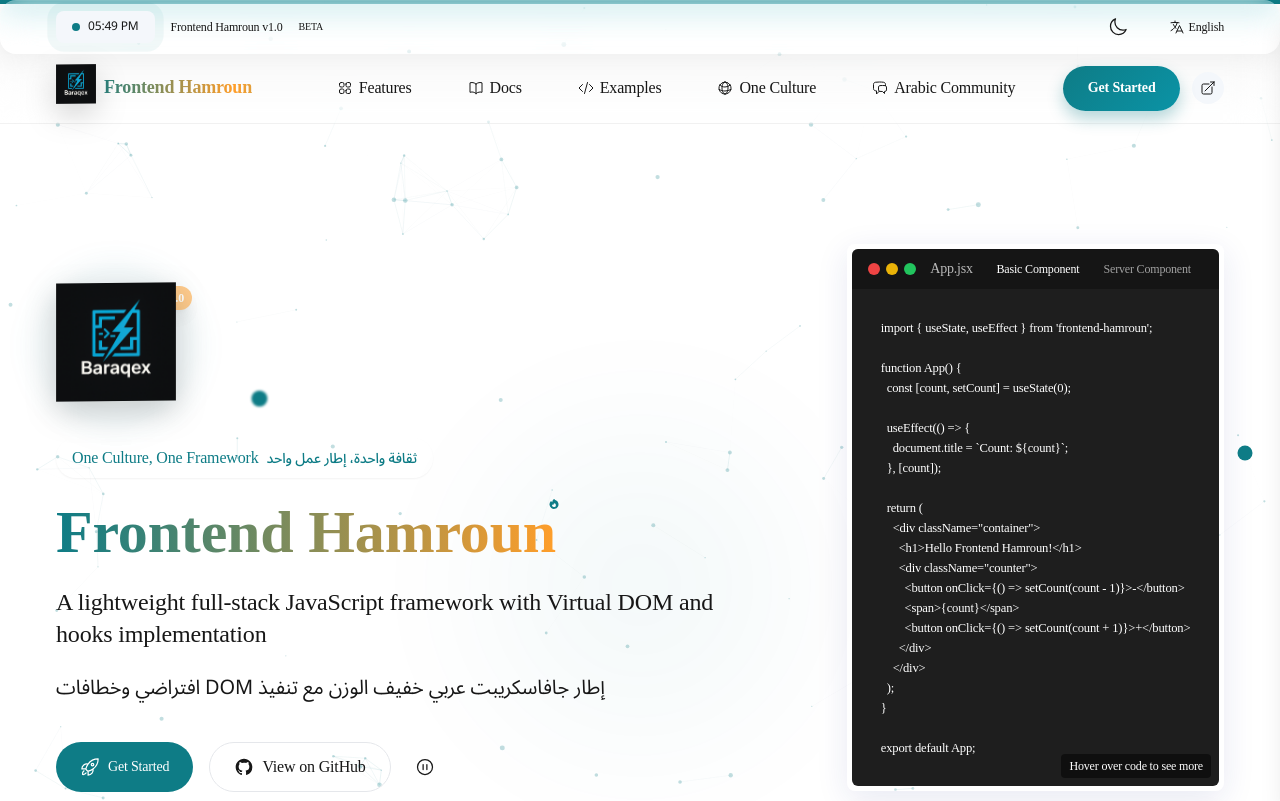
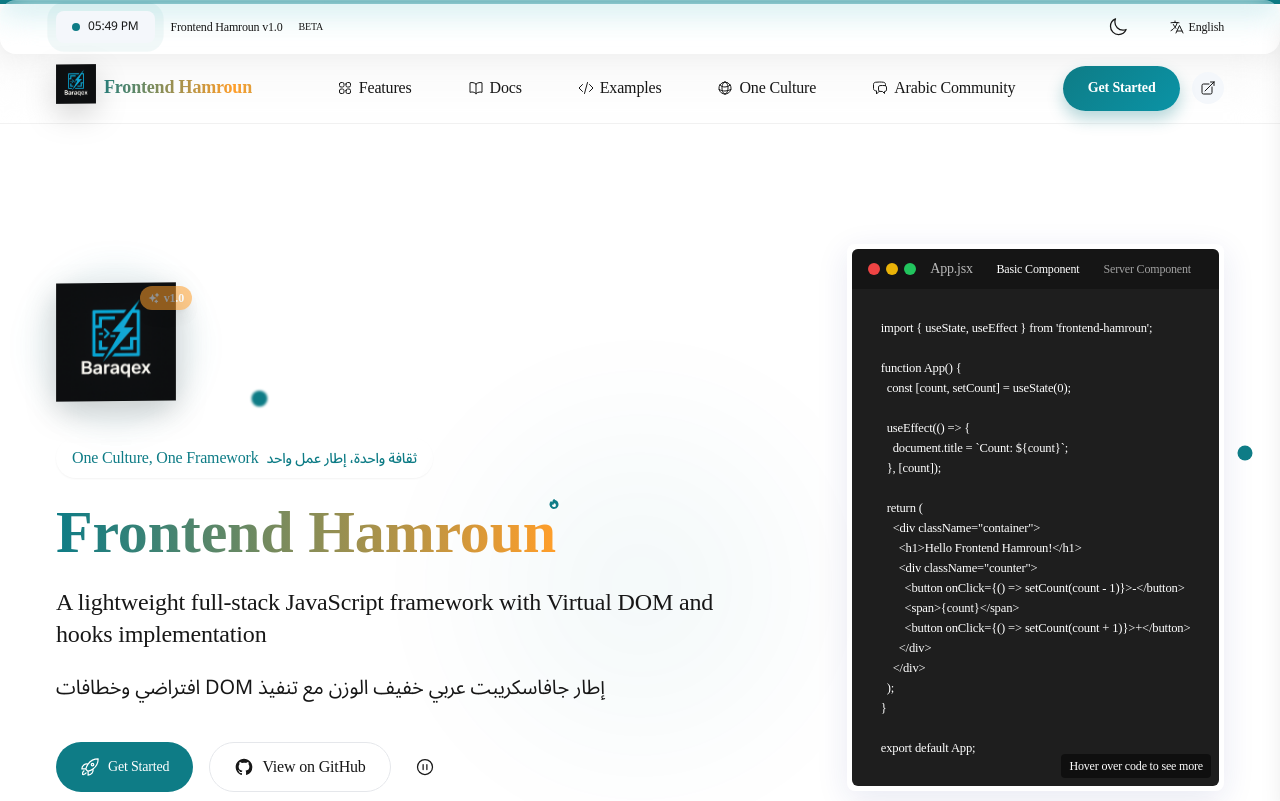
Before and after one commit to mohamedx2/pfe-documantation, a Next.js app: page / in a window 1280 px wide. Shown: the top 801 px of the page. Built offline with nearby package versions, Linux system fonts and the light colour scheme.

Commit message:
works correctly

```diff
--- a/src/app/layout.tsx
+++ b/src/app/layout.tsx
@@ -87,11 +87,11 @@
 
   return (
     <>
-      <html lang="en" className="scroll-smooth">
+      <html lang="en" className="scroll-smooth"  >
         <body
           className={`${geistSans.variable} ${geistMono.variable} antialiased`}
         >
-          <ThemeProvider>
+          <ThemeProvider attribute="class" defaultTheme="system" enableSystem theme="dark"   >
             <NavigationProvider>
               {/* Interactive background */}
               <InteractiveBackground
--- a/src/app/page.tsx
+++ b/src/app/page.tsx
@@ -391,7 +391,7 @@
                       height={120}
                       className="object-contain animate-float-3d relative z-10"
                     />
-                    <div className="absolute -right-4 top-0 bg-accent text-white text-xs font-bold px-2 py-1 rounded-full flex items-center gap-1 shadow-lg animate-pulse">
+                    <div className="absolute -right-4 top-0 bg-accent text-white text-xs font-bold px-2 py-1 rounded-full flex items-center gap-1 shadow-lg animate-pulse z-10">
                       <SparklesIcon className="w-3 h-3" /> v1.0
                     </div>
 
--- a/src/components/AnimatedCounter.tsx
+++ b/src/components/AnimatedCounter.tsx
@@ -130,6 +130,7 @@
     }
   };
 
+  // eslint-disable-next-line react-hooks/exhaustive-deps
   const startAnimation = () => {
     if (rafRef.current) {
       cancelAnimationFrame(rafRef.current);
@@ -172,11 +173,12 @@
         cancelAnimationFrame(rafRef.current);
       }
       if (observerRef.current && elementRef.current) {
+        // eslint-disable-next-line react-hooks/exhaustive-deps
         observerRef.current.unobserve(elementRef.current);
         observerRef.current.disconnect();
       }
     };
-  }, [animateOnView, end, duration, start]);
+  }, [animateOnView, end, duration, start, viewThreshold, startAnimation]);
 
   // Reset animation when end value changes
   useEffect(() => {
@@ -184,7 +186,7 @@
     if (hasAnimatedRef.current) {
       startAnimation();
     }
-  }, [end]);
+  }, [end, startAnimation]);
 
   return (
     <div ref={elementRef} className={`animated-counter ${className}`}>
--- a/src/components/NotificationToast.tsx
+++ b/src/components/NotificationToast.tsx
@@ -36,7 +36,9 @@
 // Provider component
 export const ToastProvider: React.FC<{ children: React.ReactNode }> = ({ children }) => {
   const [toasts, setToasts] = useState<Toast[]>([]);
-
+   const hideToast = useCallback((id: string) => {
+    setToasts(prev => prev.filter(toast => toast.id !== id));
+  }, []);
   const showToast = useCallback((params: Omit<Toast, 'id'>) => {
     const id = Math.random().toString(36).substr(2, 9);
     const toast: Toast = {
@@ -54,11 +56,9 @@
     }
 
     return id;
-  }, []);
+  }, [hideToast]);
 
-  const hideToast = useCallback((id: string) => {
-    setToasts(prev => prev.filter(toast => toast.id !== id));
-  }, []);
+
 
   const updateToast = useCallback((id: string, params: Partial<Omit<Toast, 'id'>>) => {
     setToasts(prev => prev.map(toast =>
--- a/src/components/RevealOnScroll.tsx
+++ b/src/components/RevealOnScroll.tsx
@@ -37,6 +37,7 @@
 
     return () => {
       if (ref.current) {
+        // eslint-disable-next-line react-hooks/exhaustive-deps
         observer.unobserve(ref.current);
       }
     };
--- a/src/components/ScrollToTopButton.tsx
+++ b/src/components/ScrollToTopButton.tsx
@@ -14,6 +14,7 @@
 }) => {
   const [isVisible, setIsVisible] = useState(false);
 
+  // eslint-disable-next-line react-hooks/exhaustive-deps
   const toggleVisibility = () => {
     if (window.pageYOffset > threshold) {
       setIsVisible(true);
@@ -35,7 +36,7 @@
     return () => {
       window.removeEventListener('scroll', toggleVisibility);
     };
-  }, [threshold]);
+  }, [threshold, toggleVisibility]);
 
   return (
     <button
--- a/src/components/ThemeProvider.tsx
+++ b/src/components/ThemeProvider.tsx
@@ -29,48 +29,55 @@
   storageKey = "theme",
   ...props
 }: ThemeProviderProps) {
-  // Use useState with a function to avoid localStorage access during SSR
+  // Use a mounting state to prevent hydration mismatch
+  const [mounted, setMounted] = useState(false);
   const [theme, setTheme] = useState<Theme>(defaultTheme);
 
-  // Only access localStorage after component has mounted (client-side only)
+  // Only access localStorage after component has mounted
   useEffect(() => {
+    setMounted(true);
     const savedTheme = localStorage.getItem(storageKey) as Theme | null;
     if (savedTheme) {
       setTheme(savedTheme);
     }
   }, [storageKey]);
 
+  // Apply theme to document element only after mounting
   useEffect(() => {
+    if (!mounted) return;
+
     const root = window.document.documentElement;
-
-    // Remove both classes first to ensure clean state
     root.classList.remove("light", "dark");
 
-    // Apply theme class to root element
+    let resolvedTheme: "light" | "dark" = "light";
+
     if (theme === "system") {
-      const systemTheme = window.matchMedia("(prefers-color-scheme: dark)")
-        .matches
+      resolvedTheme = window.matchMedia("(prefers-color-scheme: dark)").matches
         ? "dark"
         : "light";
+    } else {
+      resolvedTheme = theme as "light" | "dark";
+    }
 
-      root.classList.add(systemTheme);
-      root.setAttribute("data-theme", systemTheme);
-      root.style.colorScheme = systemTheme;
-    } else {
-      root.classList.add(theme);
-      root.setAttribute("data-theme", theme);
-      root.style.colorScheme = theme;
-    }
-  }, [theme]);
+    // Apply theme consistently
+    root.classList.add(resolvedTheme);
+    // Use dataset instead of setAttribute for better React compatibility
+    root.dataset.theme = resolvedTheme;
+    root.style.colorScheme = resolvedTheme;
+
+  }, [theme, mounted]);
 
   const value = {
     theme,
-    setTheme: (theme: Theme) => {
-      localStorage.setItem(storageKey, theme);
-      setTheme(theme);
-    },
+    setTheme: React.useCallback((theme: Theme) => {
+      if (mounted) {
+        localStorage.setItem(storageKey, theme);
+        setTheme(theme);
+      }
+    }, [mounted, storageKey]),
   };
 
+  // Return a simplified provider during server render to avoid hydration issues
   return (
     <ThemeProviderContext.Provider {...props} value={value}>
       {children}
--- a/src/components/TypewriterEffect.tsx
+++ b/src/components/TypewriterEffect.tsx
@@ -36,7 +36,6 @@
   const [displayText, setDisplayText] = useState('');
   const [cursorVisible, setCursorVisible] = useState(true);
 
-  const textArray = typeof text === 'string' ? [text] : text;
   const textIndex = useRef(0);
   const charIndex = useRef(0);
   const isDeleting = useRef(false);
@@ -65,10 +64,12 @@
 
   // Handle typewriter effect
   useEffect(() => {
+    const textArray = Array.isArray(text) ? text : [text];
     if (textArray.length === 0) return;
 
     let timeout: NodeJS.Timeout;
 
+    // Define type function inside useEffect to have access to all variables
     const type = () => {
       const currentText = textArray[textIndex.current];
 
@@ -125,11 +126,24 @@
     // Initial start with delay
     timeout = setTimeout(type, startDelay);
 
-    return () => clearTimeout(timeout);
-  }, [text, typingSpeed, deletingSpeed, delayAfterType, delayAfterDelete, infinite, startDelay, onComplete]);
+    // Cleanup function to clear timeout when component unmounts
+    return () => {
+      if (timeout) clearTimeout(timeout);
+    };
+  }, [
+    text,
+    typingSpeed,
+    deletingSpeed,
+    delayAfterType,
+    delayAfterDelete,
+    infinite,
+    startDelay,
+    onComplete
+  ]);
 
+  // Use suppressHydrationWarning to prevent hydration issues with cursor blinking
   return (
-    <Component className={`typewriter-text ${className}`}>
+    <Component className={`typewriter-text ${className}`} suppressHydrationWarning>
       {displayText}
       {cursorElement}
     </Component>
```
Also changed, not shown: src/components/InteractiveBackground.tsx (+45 -3 lines).
